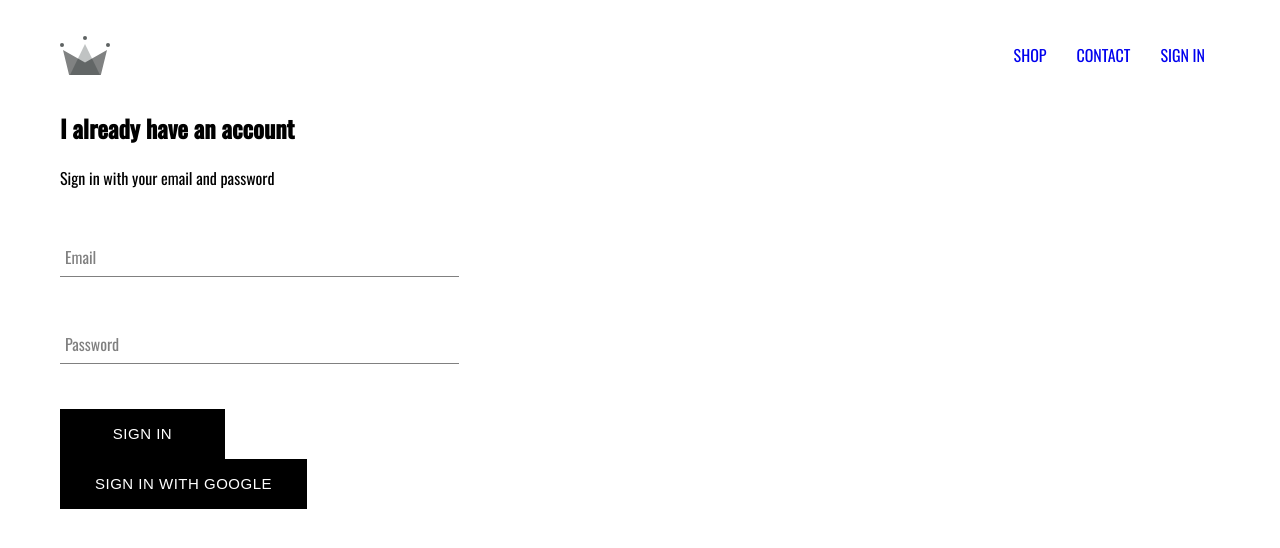
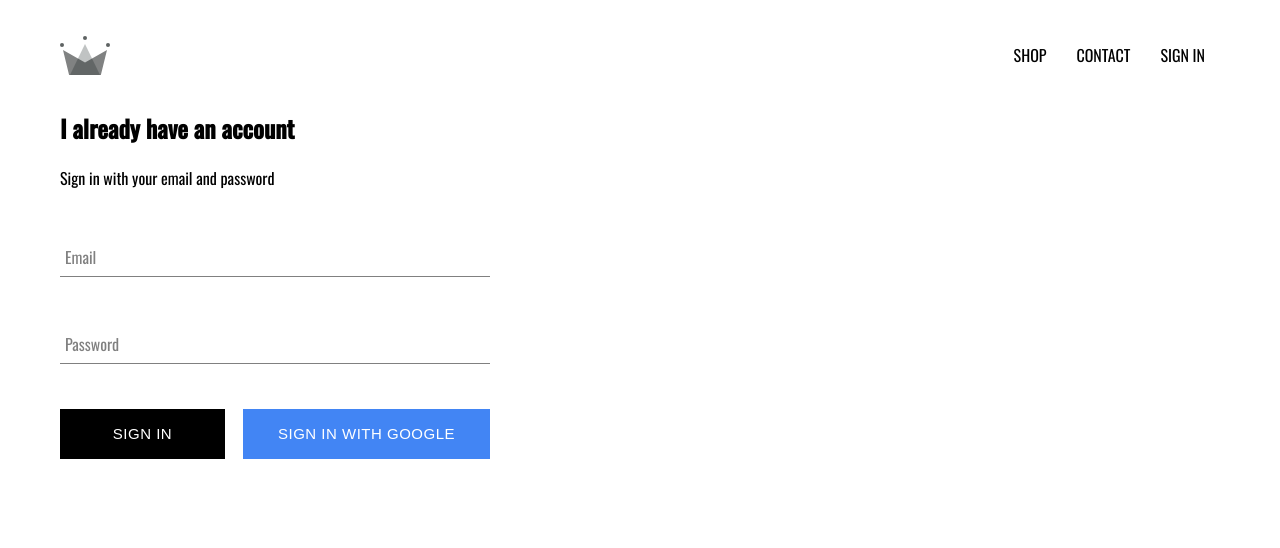
Before and after one commit to SebastianGarces/eCommReactApp, a React (Create React App) app: page /signin in a window 1280 px wide. Shown: the top 548 px of the page. Built offline with nearby package versions, Linux system fonts and the light colour scheme; no server answers.

Commit message:
added signout button to render conditionally if user is logged in or not and styled "sign in with google" button

```diff
--- a/src/App.css
+++ b/src/App.css
@@ -2,3 +2,12 @@ body {
 	font-family: "Oswald", sans-serif;
 	padding: 20px 60px;
 }
+
+a {
+	text-decoration: none;
+	color: black;
+}
+
+* {
+	box-sizing: border-box;
+}
--- a/src/App.js
+++ b/src/App.js
@@ -14,7 +14,6 @@ function App() {
 	useEffect(() => {
 		const unsubscribedFromAuth = auth.onAuthStateChanged(user => {
 			user ? setCurrentUser(user) : setCurrentUser(null);
-			console.log(currentUser);
 		});
 
 		return () => {
@@ -24,7 +23,7 @@ function App() {
 
 	return (
 		<div>
-			<Header />
+			<Header currentUser={currentUser} />
 			<Switch>
 				<Route exact path="/" component={HomePage} />
 				<Route exact path="/shop" component={ShopPage} />
--- a/src/components/custom-button/custom-button.component.jsx
+++ b/src/components/custom-button/custom-button.component.jsx
@@ -2,9 +2,14 @@ import React from "react";
 
 import "./custom-button.styles.scss";
 
-const CustomButton = ({ children, ...otherProps }) => {
+const CustomButton = ({ children, isGoogleSignIn, ...otherProps }) => {
 	return (
-		<button className="custom-button" {...otherProps}>
+		<button
+			className={`${
+				isGoogleSignIn ? "google-sign-in" : ""
+			} custom-button`}
+			{...otherProps}
+		>
 			{children}
 		</button>
 	);
--- a/src/components/custom-button/custom-button.styles.scss
+++ b/src/components/custom-button/custom-button.styles.scss
@@ -17,4 +17,14 @@
 		color: black;
 		border: 1px solid black;
 	}
+
+	&.google-sign-in {
+		background-color: #4285f4;
+		color: white;
+
+		&:hover {
+			background-color: #357ae8;
+			border: none;
+		}
+	}
 }
--- a/src/components/header/header.component.jsx
+++ b/src/components/header/header.component.jsx
@@ -1,11 +1,13 @@
 import React from "react";
 import { Link } from "react-router-dom";
+
+import { auth } from "../../firebase/firebase.utils";
 
 import { ReactComponent as Logo } from "../../assets/crown.svg";
 
 import "./header.styles.scss";
 
-const Header = () => {
+const Header = ({ currentUser }) => {
 	return (
 		<div className="header">
 			<Link to="/" className="logo-container">
@@ -18,9 +20,15 @@ const Header = () => {
 				<Link className="option" to="/shop">
 					CONTACT
 				</Link>
-				<Link className="option" to="/signin">
-					SIGN IN
-				</Link>
+				{currentUser ? (
+					<div className="option" onClick={() => auth.signOut()}>
+						SIGN OUT
+					</div>
+				) : (
+					<Link className="option" to="/signin">
+						SIGN IN
+					</Link>
+				)}
 			</div>
 		</div>
 	);
--- a/src/components/header/header.styles.scss
+++ b/src/components/header/header.styles.scss
@@ -22,6 +22,7 @@
 		.option {
 			padding: 10px 15px;
 			text-decoration: none;
+			cursor: pointer;
 		}
 	}
 }
--- a/src/components/sign-in/sign-in.component.jsx
+++ b/src/components/sign-in/sign-in.component.jsx
@@ -44,11 +44,12 @@ const SignIn = () => {
 					required
 					label="Password"
 				/>
-
-				<CustomButton type="submit">SIGN IN</CustomButton>
-				<CustomButton onClick={signInWithGoogle}>
-					SIGN IN WITH GOOGLE
-				</CustomButton>
+				<div className="button">
+					<CustomButton type="submit">SIGN IN</CustomButton>
+					<CustomButton onClick={signInWithGoogle} isGoogleSignIn>
+						SIGN IN WITH GOOGLE
+					</CustomButton>
+				</div>
 			</form>
 		</div>
 	);
--- a/src/components/sign-in/sign-in.styles.scss
+++ b/src/components/sign-in/sign-in.styles.scss
@@ -1,9 +1,14 @@
 .sign-in {
-	width: 30vw;
+	width: 430px;
 	display: flex;
 	flex-direction: column;
 
 	.title {
 		margin: 10px 0;
 	}
+
+	.button {
+		display: flex;
+		justify-content: space-between;
+	}
 }
```
